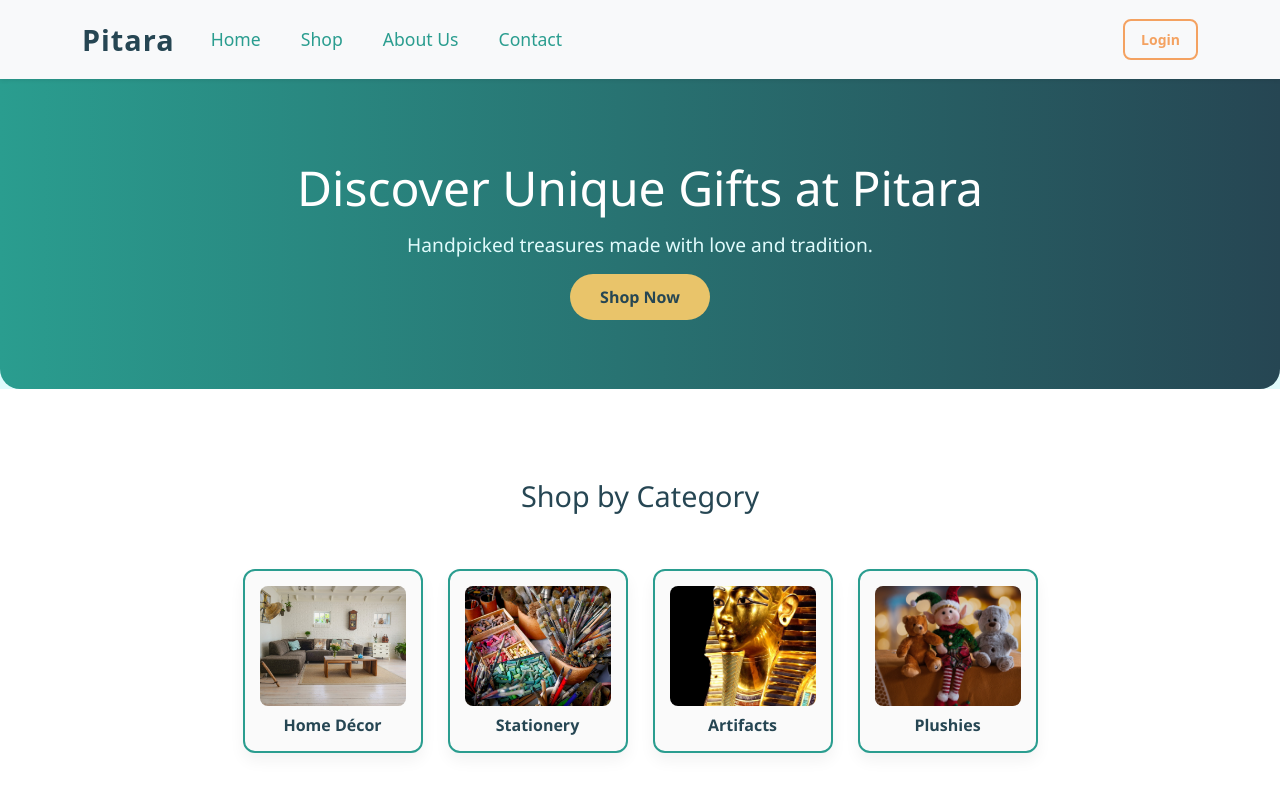
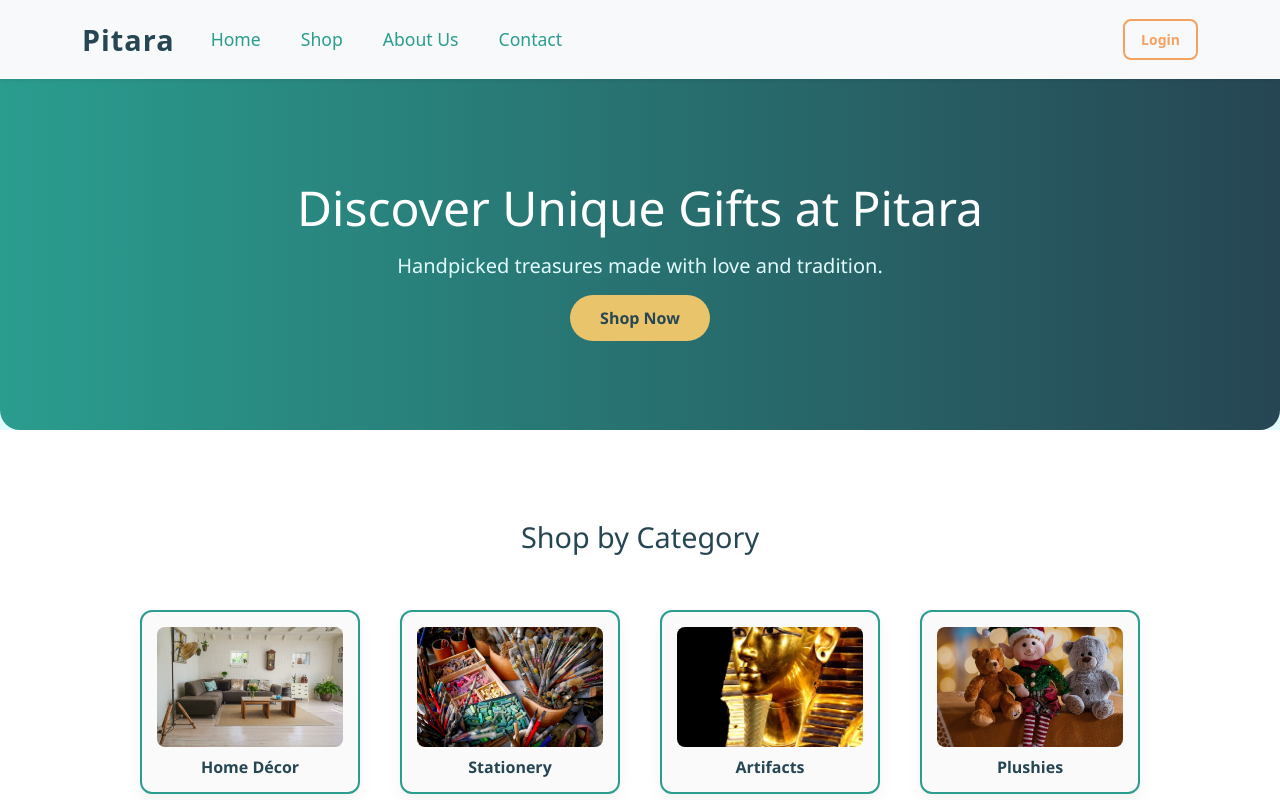
Before and after one commit to Himani1609/Pitara-ECommerce, a React (Vite) app: page / in a window 1280 px wide. Shown: the top 800 px of the page. Built offline with nearby package versions, Linux system fonts and the light colour scheme; no server answers.

Commit message:
Added responsive CSS

```diff
--- a/src/styles/pages/Home.css
+++ b/src/styles/pages/Home.css
@@ -132,3 +132,98 @@ h4 {
   font-size: 1rem;
   color: #264653;
 }
+
+/* Small Screens Fixes */
+.hero h1 {
+  font-size: 2rem;
+}
+.hero p {
+  font-size: 1rem;
+}
+.category-card {
+  width: 100%;
+  max-width: 320px;
+}
+
+/*  Tablet Screens */
+@media (min-width: 768px) {
+  .hero h1 {
+    font-size: 2.5rem;
+  }
+
+  .hero p {
+    font-size: 1.1rem;
+  }
+
+  .category-grid {
+    gap: 30px;
+  }
+
+  .category-card {
+    width: 200px;
+  }
+
+  .product-grid {
+    grid-template-columns: repeat(2, 1fr);
+  }
+
+  .product-card {
+    padding: 1.2rem;
+  }
+}
+
+
+/* Desktop Screens */
+
+@media (min-width: 1024px) {
+  .hero {
+    padding: 100px 40px;
+  }
+
+  .hero h1 {
+    font-size: 3rem;
+  }
+
+  .hero p {
+    font-size: 1.25rem;
+  }
+
+  .category-grid {
+    gap: 40px;
+  }
+
+  .category-card {
+    width: 220px;
+  }
+
+  .product-grid {
+    grid-template-columns: repeat(4, 1fr);
+  }
+
+  .featured-section {
+    padding: 4rem 3rem;
+  }
+}
+
+
+/* iPhone-specific enhancements if needed */
+@media screen and (max-width: 425px) {
+  .hero h1 {
+    font-size: 1.8rem;
+  }
+
+  .btn-shop {
+    padding: 10px 20px;
+    font-size: 0.95rem;
+  }
+
+  .category-card {
+    max-width: 300px;
+    margin: 0 auto;
+  }
+
+  .product-card {
+    max-width: 320px;
+    margin: 0 auto;
+  }
+}
```
